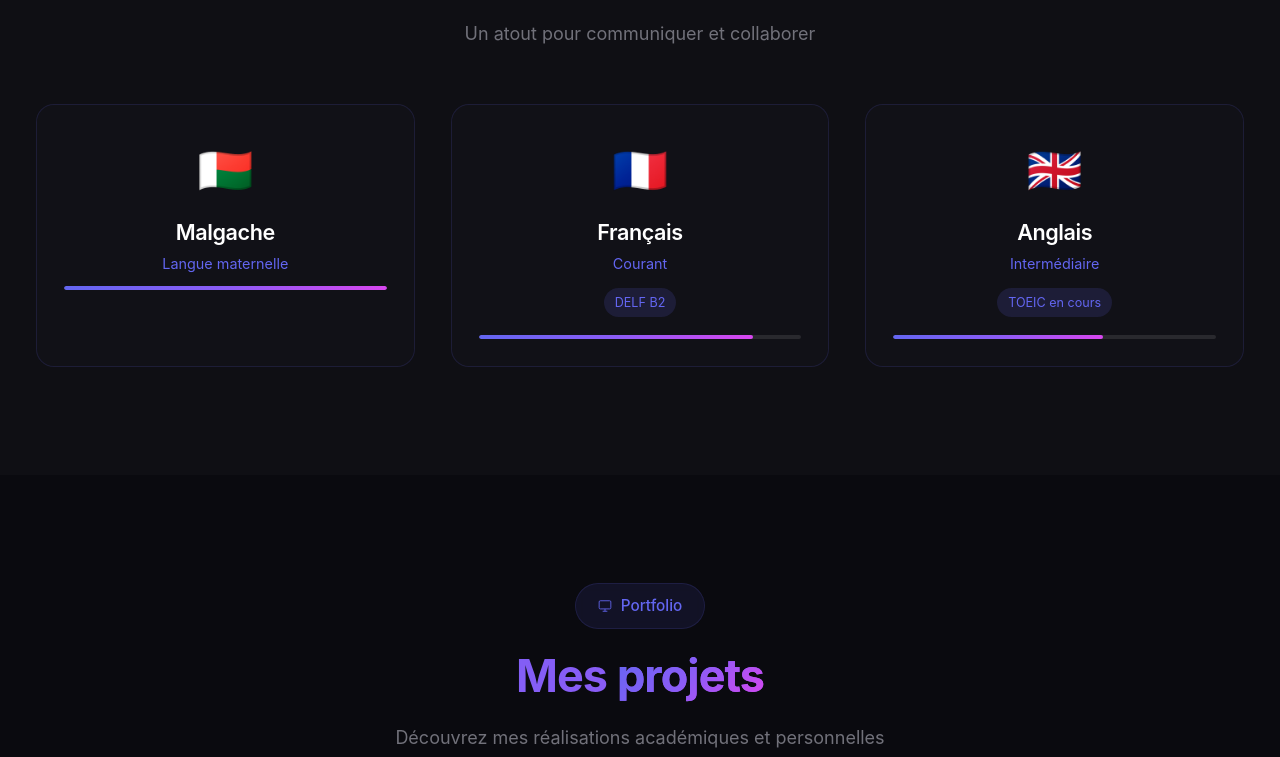
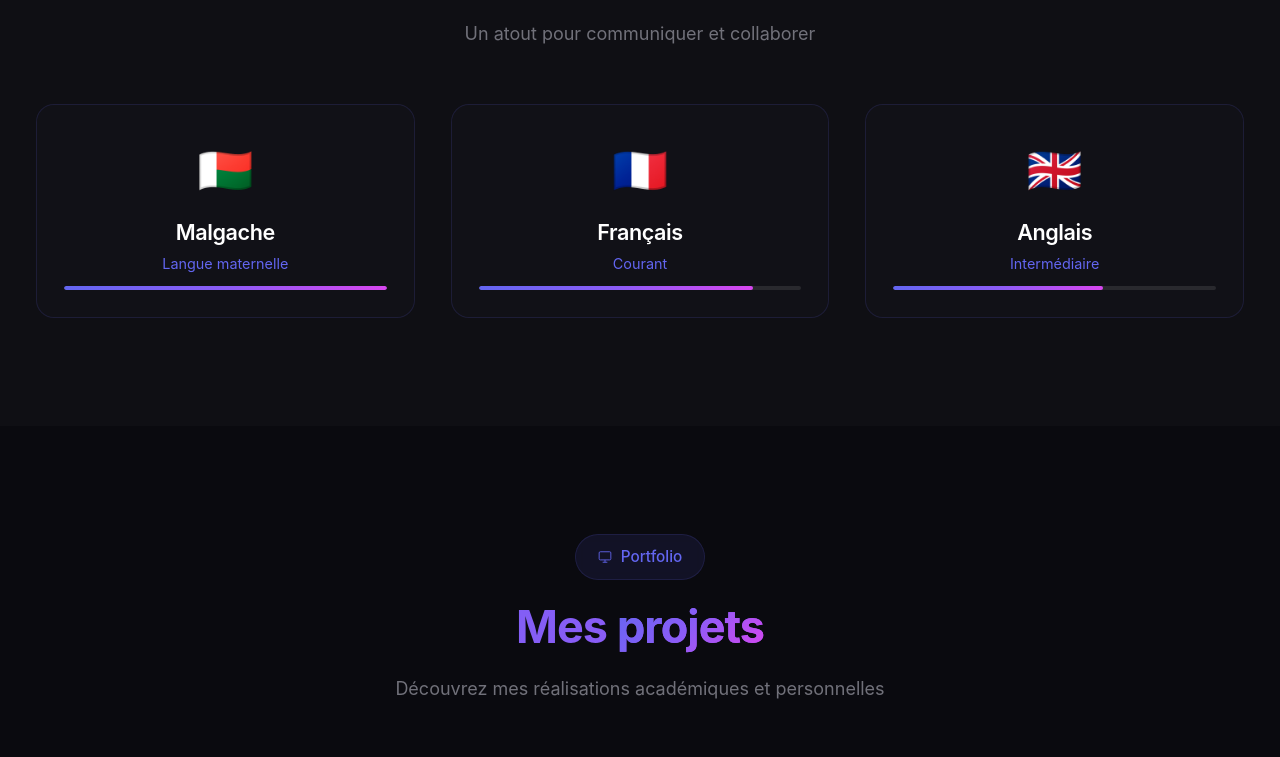
Before and after one commit to mitiarj05/mon-portfolio, a React (Vite) app: page / in a window 1280 px wide. Shown: the part 4960-5717 px from the top of the page. Built offline with nearby package versions, Linux system fonts and the light colour scheme.

Commit message:
modification

```diff
--- a/src/components/home/LanguagesSection.jsx
+++ b/src/components/home/LanguagesSection.jsx
@@ -3,8 +3,8 @@ import { FaLanguage } from 'react-icons/fa';
 function LanguagesSection() {
   const languages = [
     { name: "Malgache", level: "Langue maternelle", proficiency: 100, flag: "🇲🇬" },
-    { name: "Français", level: "Courant", proficiency: 85, flag: "🇫🇷", certification: "DELF B2" },
-    { name: "Anglais", level: "Intermédiaire", proficiency: 65, flag: "🇬🇧", certification: "TOEIC en cours" }
+    { name: "Français", level: "Courant", proficiency: 85, flag: "🇫🇷" },
+    { name: "Anglais", level: "Intermédiaire", proficiency: 65, flag: "🇬🇧" }
   ];
 
   return (
@@ -25,9 +25,6 @@ function LanguagesSection() {
               <div className="language-flag">{lang.flag}</div>
               <h3>{lang.name}</h3>
               <p className="language-level">{lang.level}</p>
-              {lang.certification && (
-                <span className="language-cert">{lang.certification}</span>
-              )}
               <div className="language-progress">
                 <div
                   className="language-progress-bar"
```
